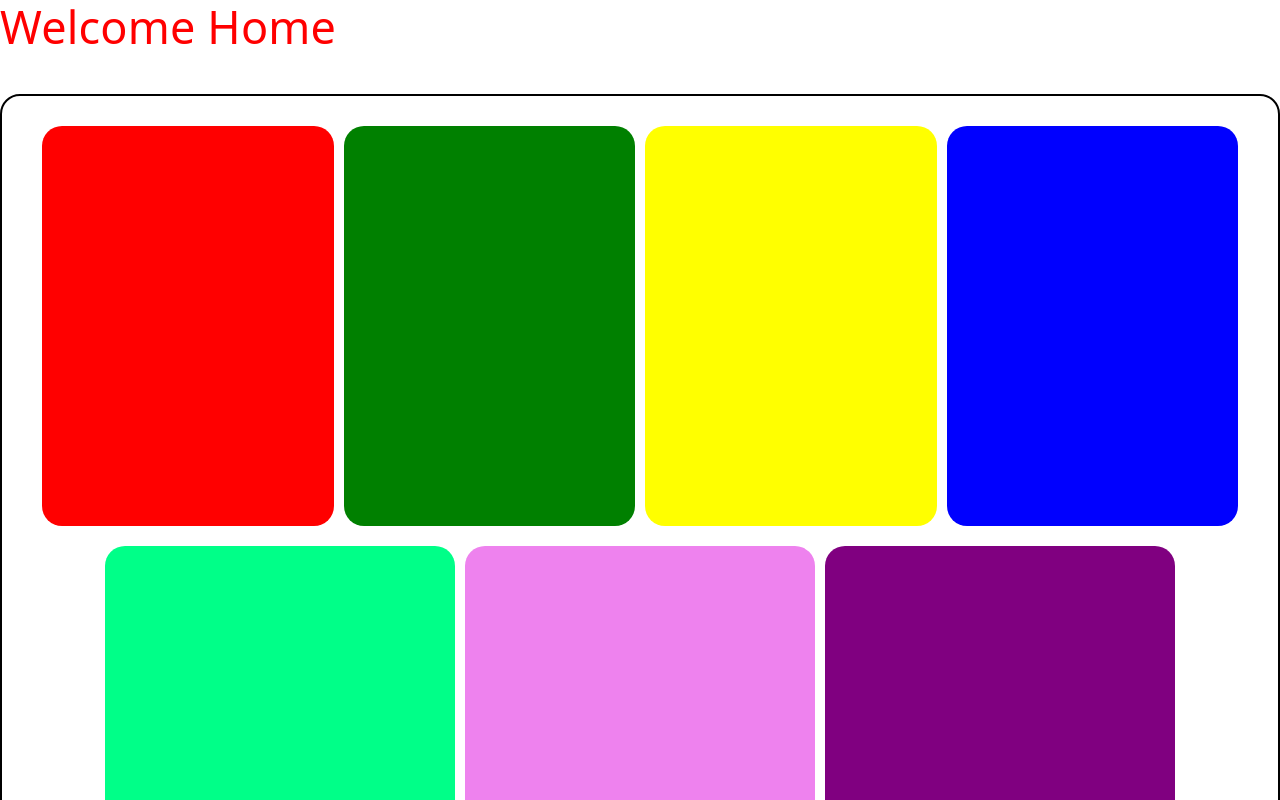
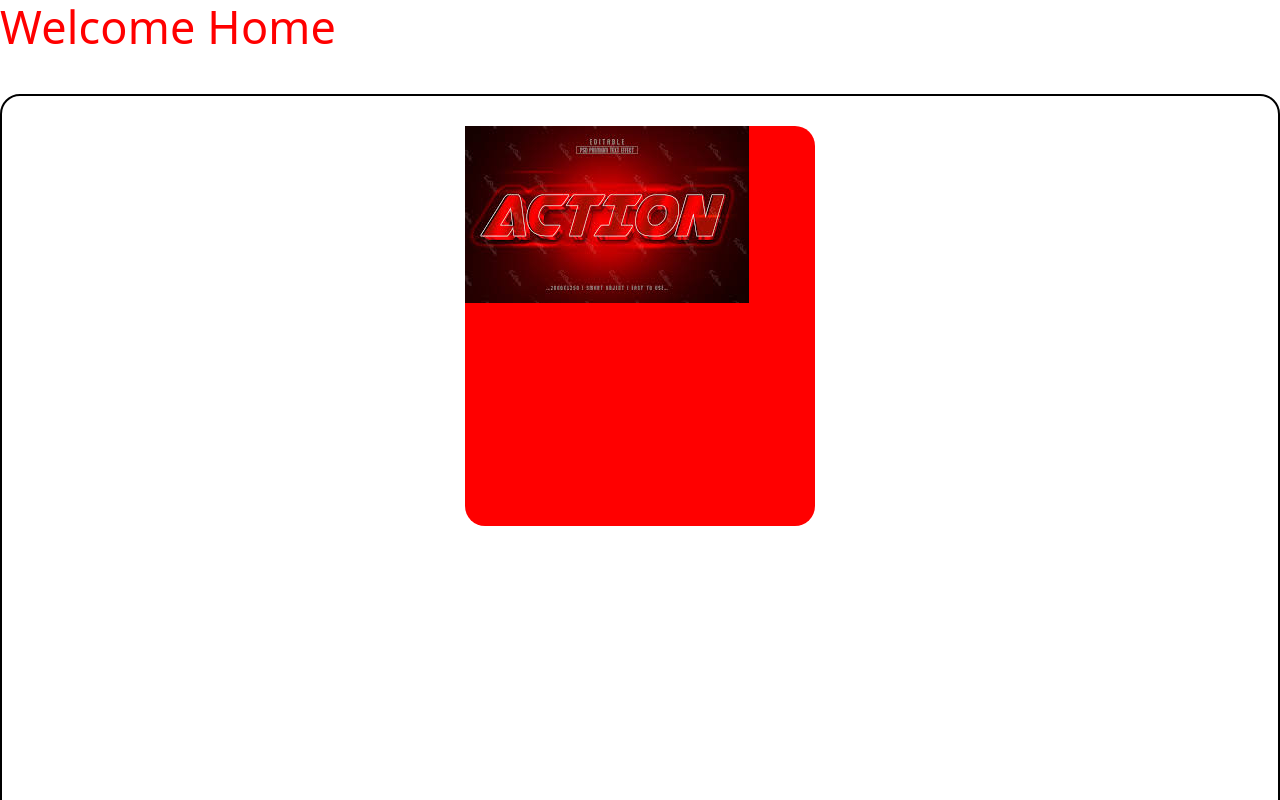
Before and after one commit to andyugbawa/mern-react, a React (Vite) app in the folder newmernapp/client/: page /home in a window 1280 px wide. Shown: the top 800 px of the page. Built offline with nearby package versions, Linux system fonts and the light colour scheme.

Commit message:
image added

```diff
--- a/newmernapp/client/src/Home.jsx
+++ b/newmernapp/client/src/Home.jsx
@@ -1,7 +1,11 @@
+import React from 'react'
+import { useState } from 'react'
 import "./style.css"
 
 
 function Home() {
+ const [fliped, setFliped] =useState(false)
+
   return(
     <div>
 
@@ -18,15 +22,19 @@ function Home() {
 
       <div className="content">
         <div className="box1">
+        <img src="/action.jpeg" alt="Movie" />
         </div>
+
+{/*
         <div className="box2">
         </div>
         <div className="box3">
         </div>
         <div className="box4">
+        </div> */}
+
         </div>
-        </div>
-
+{/*
         <div className="content1">
         <div className="box5">
         </div>
@@ -34,8 +42,9 @@ function Home() {
         </div>
         <div className="box7">
         </div>
-        </div>
 
+        </div>  */}
+{/*
       <div className="content2">
         <div className="box1">
         </div>
@@ -45,7 +54,11 @@ function Home() {
         </div>
         <div className="box4">
         </div>
-        </div>
+
+
+        </div>  */}
+
+
       </div>
 
 
```
